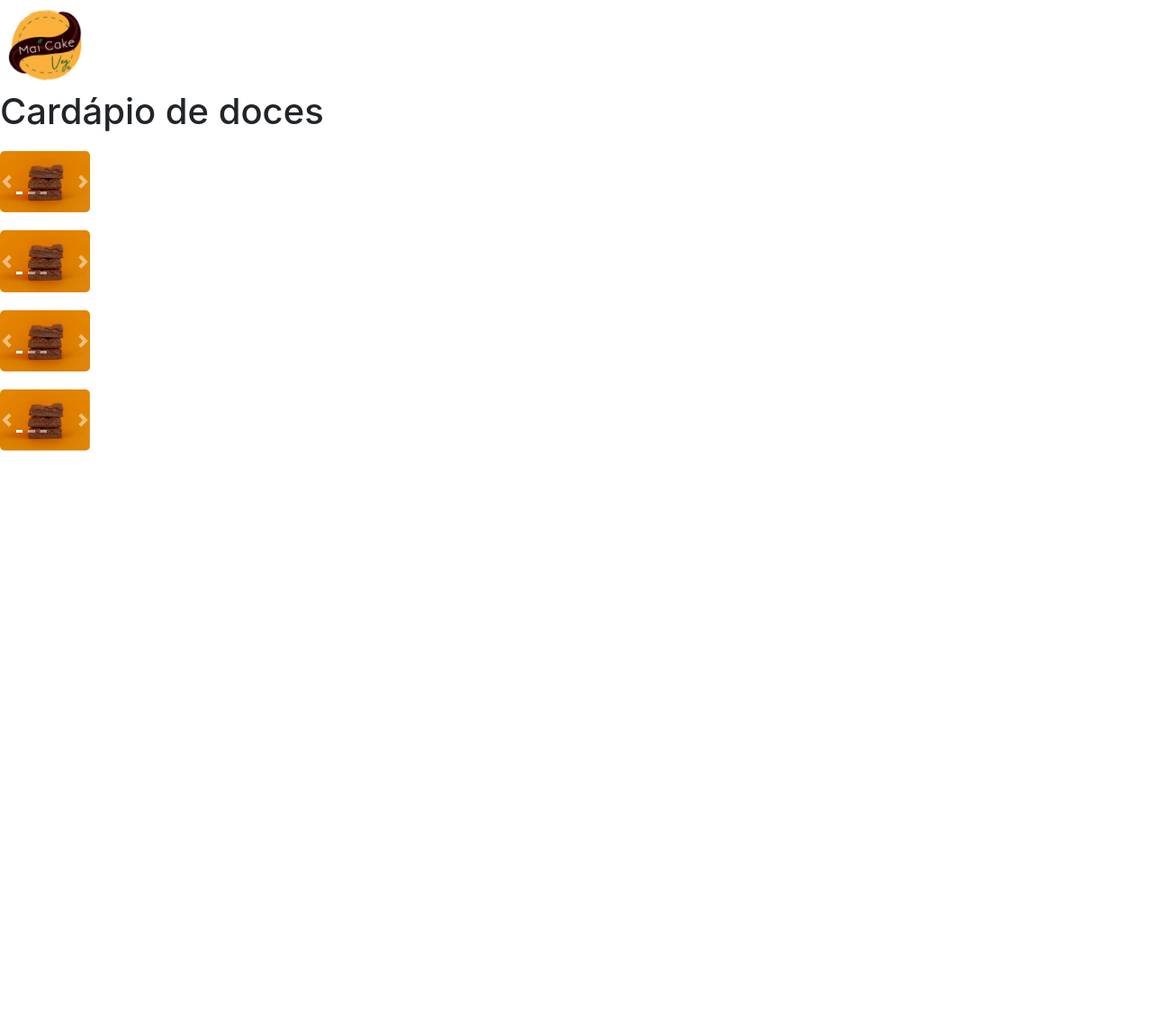
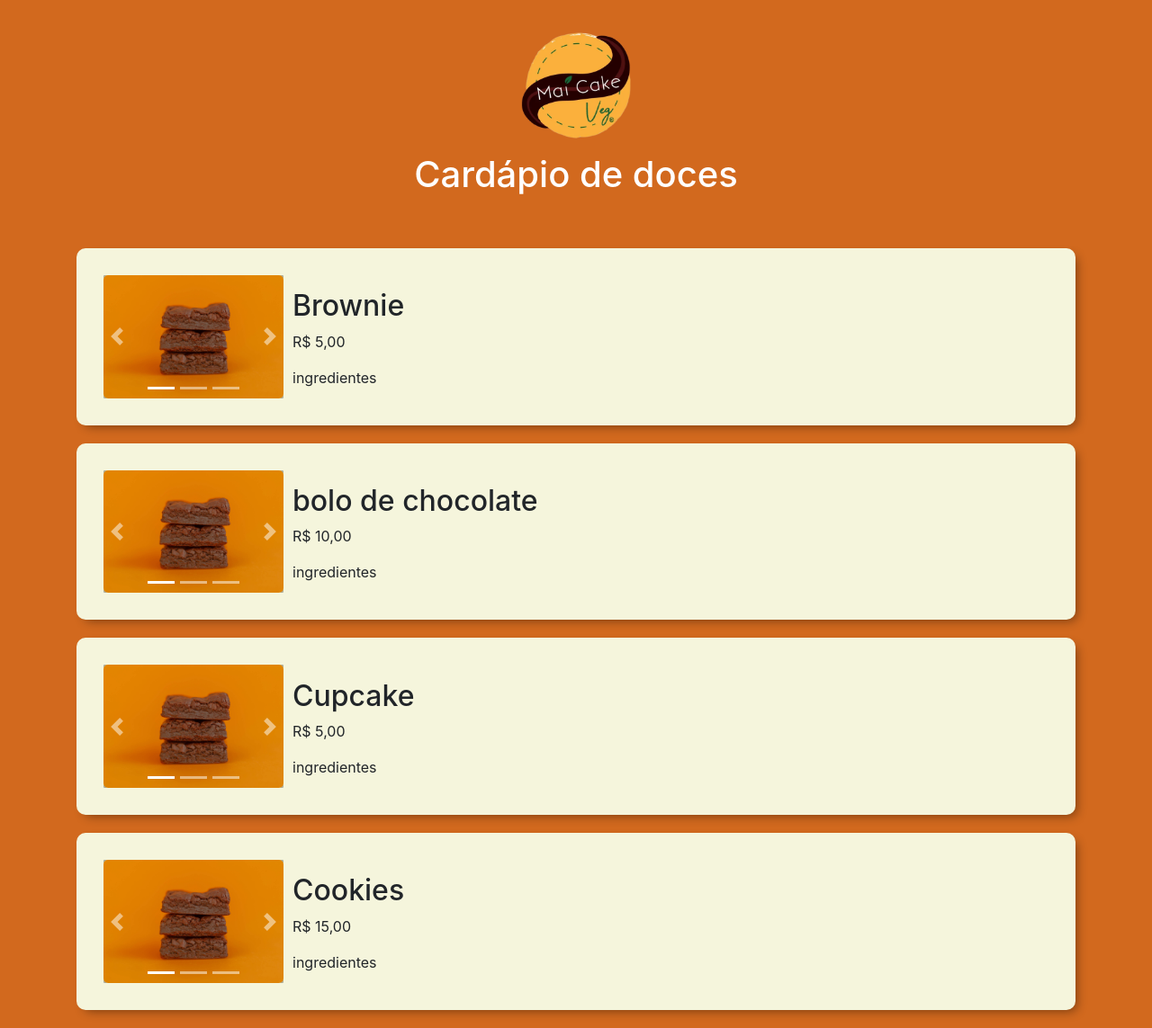
Before and after one commit to wesleypw/Mai-cak-veg, a Django app: template menu_restaurante/templates/menu.html in a window 1280 px wide. Shown: the whole page at 90% size. Before the commit the page ends 501 px from the top, so only its background shows below. Run offline with Django 4.2, Linux system fonts and the light colour scheme; the template is opened without the code that fills it, so the values that code supplies are empty; parts of the project's set-up code (start-up, migrations or seed data) failed here and were passed over; some libraries are stand-ins or nearby versions.

Commit message:
adicionando cor a rumando o carrosel

```diff
--- a/menu_restaurante/templates/menu.html
+++ b/menu_restaurante/templates/menu.html
@@ -9,12 +9,14 @@
     <link rel="stylesheet" href="https://stackpath.bootstrapcdn.com/bootstrap/4.5.2/css/bootstrap.min.css">
     <link rel="icon" href="{% static 'produtos/img/favicon_io/favicon.ico' %}" type="image/x-icon">
 </head>
-<body>
+<body style="background-color: #D2691E;">
 <header>
     <img class="logo" src="{% static 'produtos/img/logo.png' %}" alt="logo da doceria">
-<h1>Cardápio de doces </h1>
+    <h1>Cardápio de doces</h1>
 </header>
 
+<div class="container">
+    <div class="menu-card" style="background-color: #f5f5dc;">
         <div id="carouselExampleIndicators" class="carousel slide" data-ride="carousel">
             <ol class="carousel-indicators">
                 <li data-target="#carouselExampleIndicators" data-slide-to="0" class="active"></li>
@@ -41,8 +43,23 @@
                 <span class="sr-only">Próximo</span>
             </a>
         </div>
+        <div class="menu-section">
 
-<!-- Adicione mais três carrosséis abaixo -->
+            <div class="menu-item">
+                <h2>Brownie</h2>
+                <p>R$ 5,00</p>
+            </div>
+            <div class="menu-item">
+                <p>ingredientes </p>
+            </div>
+            <div class="menu-item">
+
+            </div>
+            <!-- Adicione mais itens conforme necessário -->
+        </div>
+    </div>
+
+    <div class="menu-card" style="background-color: #f5f5dc;">
         <div id="carouselExampleIndicators2" class="carousel slide" data-ride="carousel">
             <ol class="carousel-indicators">
                 <li data-target="#carouselExampleIndicators2" data-slide-to="0" class="active"></li>
@@ -69,7 +86,23 @@
                 <span class="sr-only">Próximo</span>
             </a>
         </div>
+        <div class="menu-section">
 
+            <div class="menu-item">
+                <h2>bolo de chocolate</h2>
+                <p>R$ 10,00</p>
+            </div>
+            <div class="menu-item">
+                <p>ingredientes </p>
+            </div>
+            <div class="menu-item">
+
+            </div>
+            <!-- Adicione mais itens conforme necessário -->
+        </div>
+    </div>
+
+    <div class="menu-card" style="background-color: #f5f5dc;">
         <div id="carouselExampleIndicators3" class="carousel slide" data-ride="carousel">
             <ol class="carousel-indicators">
                 <li data-target="#carouselExampleIndicators3" data-slide-to="0" class="active"></li>
@@ -96,7 +129,23 @@
                 <span class="sr-only">Próximo</span>
             </a>
         </div>
+        <div class="menu-section">
 
+          <div class="menu-item">
+              <h2>Cupcake</h2>
+              <p>R$ 5,00</p>
+          </div>
+          <div class="menu-item">
+              <p>ingredientes </p>
+          </div>
+          <div class="menu-item">
+
+          </div>
+            <!-- Adicione mais itens conforme necessário -->
+        </div>
+    </div>
+
+    <div class="menu-card" style="background-color: #f5f5dc;">
         <div id="carouselExampleIndicators4" class="carousel slide" data-ride="carousel">
             <ol class="carousel-indicators">
                 <li data-target="#carouselExampleIndicators4" data-slide-to="0" class="active"></li>
@@ -123,6 +172,21 @@
                 <span class="sr-only">Próximo</span>
             </a>
         </div>
+        <div class="menu-section">
+
+            <div class="menu-item">
+                <h2>Cookies</h2>
+                <p>R$ 15,00</p>
+            </div>
+            <div class="menu-item">
+                <p>ingredientes </p>
+
+            </div>
+
+            <!-- Adicione mais itens conforme necessário -->
+        </div>
+    </div>
+</div>
 
 <script src="https://code.jquery.com/jquery-3.5.1.slim.min.js"></script>
 <script src="https://cdn.jsdelivr.net/npm/@popperjs/core@2.5.4/dist/umd/popper.min.js"></script>
--- a/templates/static/produtos/css/menu.css
+++ b/templates/static/produtos/css/menu.css
@@ -1,13 +1,19 @@
 
-
-
-header img {
-
-    width: 100px;
-
+header {
+    display: flex;
+    justify-content: space-between;
+    align-items: center;
+    text-align: center;
+    background-color: #D2691E;
+    color: #fff;
+    margin-bottom: 30px;
+    padding: 20px;
 
 }
 
+header img {
+    width: 150px;
+}
 
 .carousel {
     margin-top: 20px;
@@ -18,15 +24,36 @@ header img {
     width: 100px; /* Ajuste o tamanho conforme necessário */
     height: auto;
     border-radius: 5px;
+    box-shadow: black 0px 0px 5px;
 }
 
 #carouselExampleIndicators, #carouselExampleIndicators2, #carouselExampleIndicators3, #carouselExampleIndicators4 {
-    width: 100px; /* Ajuste o tamanho conforme necessário */
+    width: 200px;
+    margin: 10px; /* Ajuste o tamanho conforme necessário */
 }
 
 .carousel-indicators {
-    width: 40px; /* Ajuste as barras */
-    margin: 10px auto 10px auto; /* Ajuste as barras */
-    left: 15px;
-    bottom: -12px;
+    margin: 0;
 }
+
+.menu-section {
+    margin-top: 20px;
+}
+
+.menu-item {
+    margin-bottom: 10px;
+}
+
+.menu-card {
+    display: flex;
+    align-items: center;
+    margin-bottom: 20px;
+    background-color: #f5e6d3; /* Cor marrom bem clarinho */
+    padding: 20px;
+    border-radius: 10px;
+    box-shadow: rgba(0, 0, 0, 0.438) 5px 5px 12px -4px;
+}
+
+.menu-card .carousel {
+    margin-right: 20px;
+}
```
Lines whose indentation alone changed are shown as unchanged.
